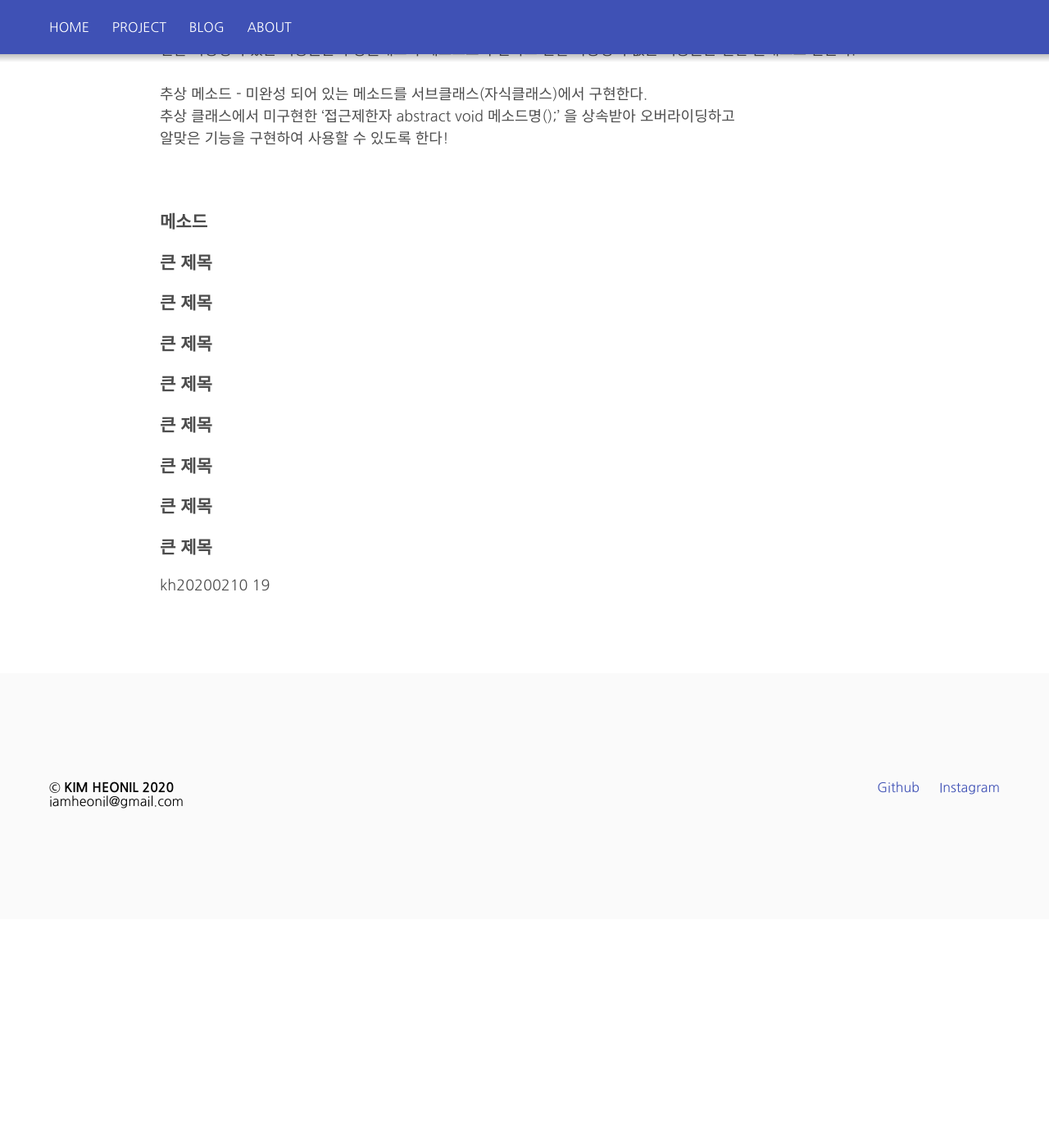
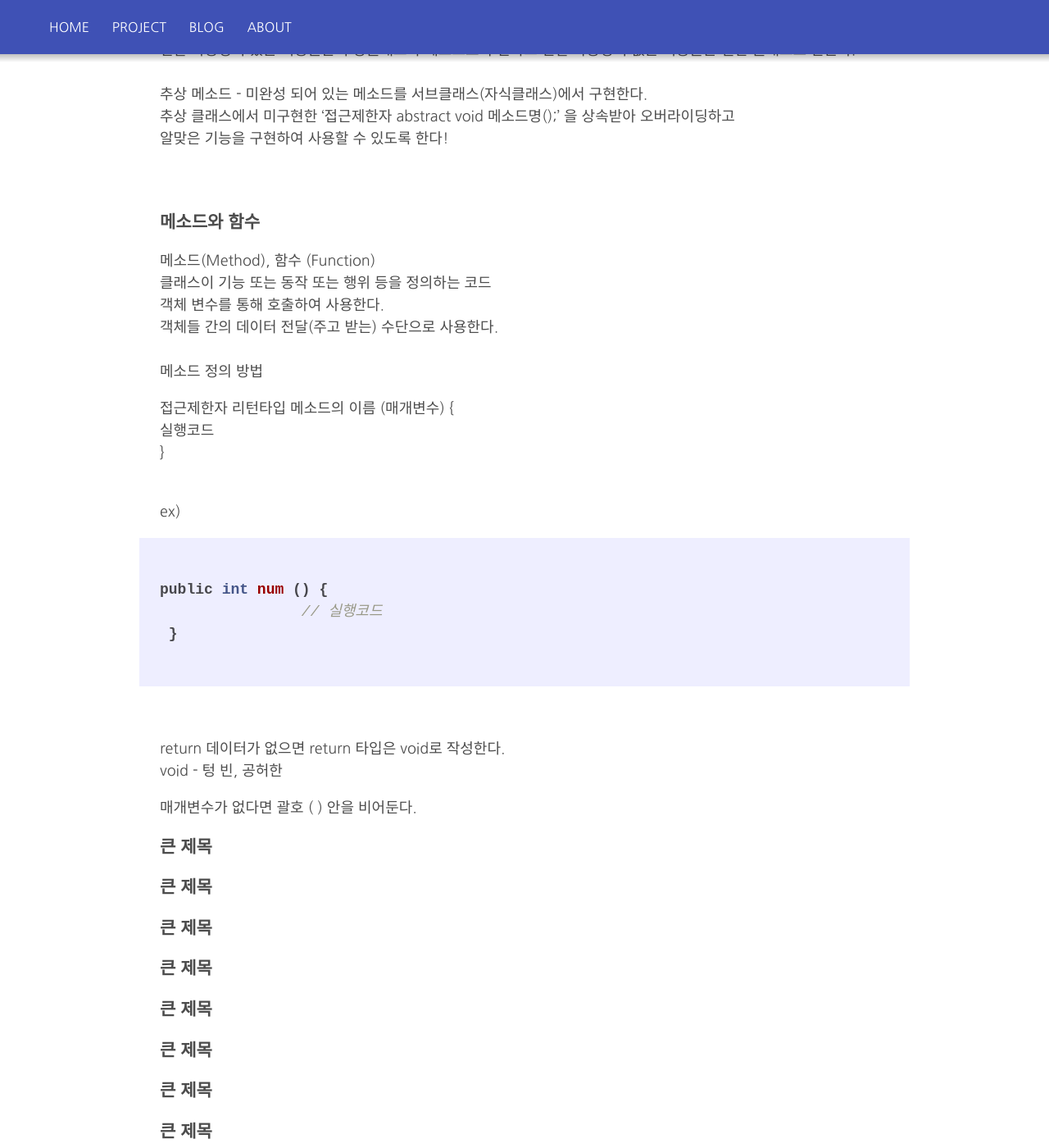
Before and after one commit to iamheonil/iamheonil.github.io, a Jekyll site: the page built from _posts/2020-02-18-Java.md, in a window 1280 px wide and 1400 px high, scrolled down 2311 px. Shown: the whole window at 82% size. Built offline with Jekyll 4.4.1, drawn with Linux system fonts in a browser that asks for light colours; before the commit the page ends 3432 px from its top, so only the background shows below that.

Commit message:
Blog Modify

````diff
--- a/_posts/2020-02-18-Java.md
+++ b/_posts/2020-02-18-Java.md
@@ -77,7 +77,32 @@ tags: Java
 알맞은 기능을 구현하여 사용할 수 있도록 한다!<br>
 <br><br>
 
-### 메소드 <br>
+### 메소드와 함수 <br>
+메소드(Method), 함수 (Function) <br>
+클래스이 기능 또는 동작 또는 행위 등을 정의하는 코드 <br>
+객체 변수를 통해 호출하여 사용한다. <br>
+객체들 간의 데이터 전달(주고 받는) 수단으로 사용한다. <br>
+<br>
+메소드 정의 방법 <br>
+
+접근제한자 리턴타입 메소드의 이름 (매개변수) { <br>
+ 			실행코드 <br>
+ } <br>
+<br>
+
+ex)
+```java
+public int num () {
+ 		// 실행코드
+ }
+```
+<br>
+
+return 데이터가 없으면 return 타입은 void로 작성한다. <br>
+void - 텅 빈, 공허한 <br>
+
+매개변수가 없다면 괄호 ( ) 안을 비어둔다. <br>
+
 
 ### 큰 제목 <br>
 
````
